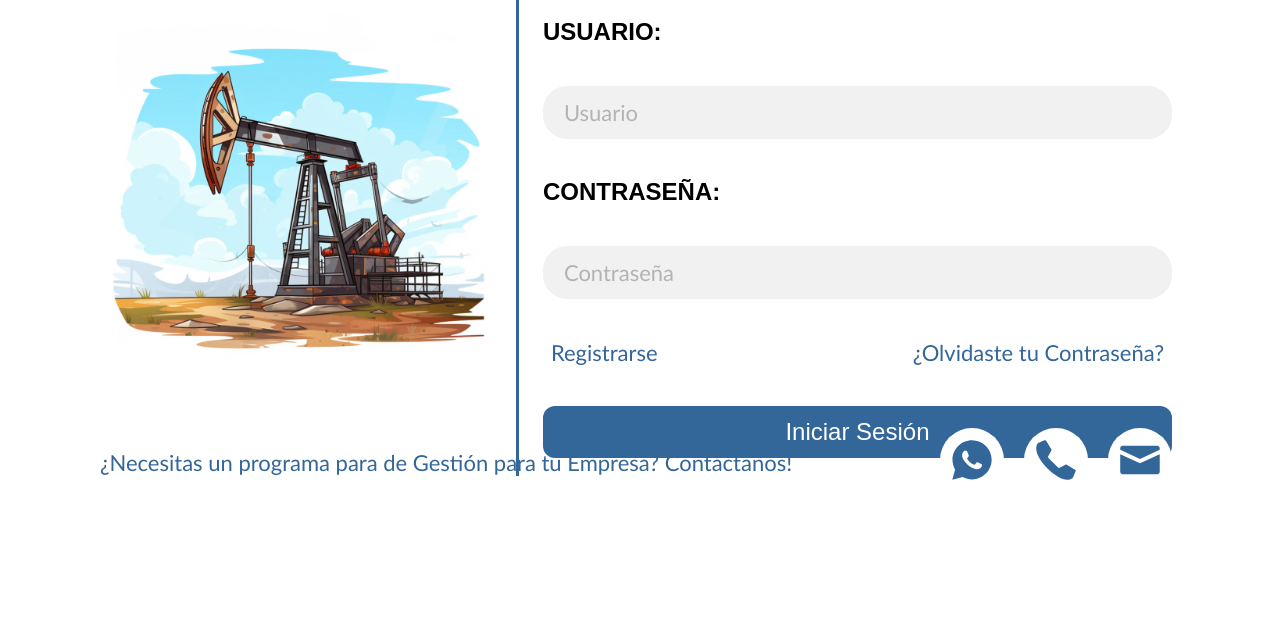
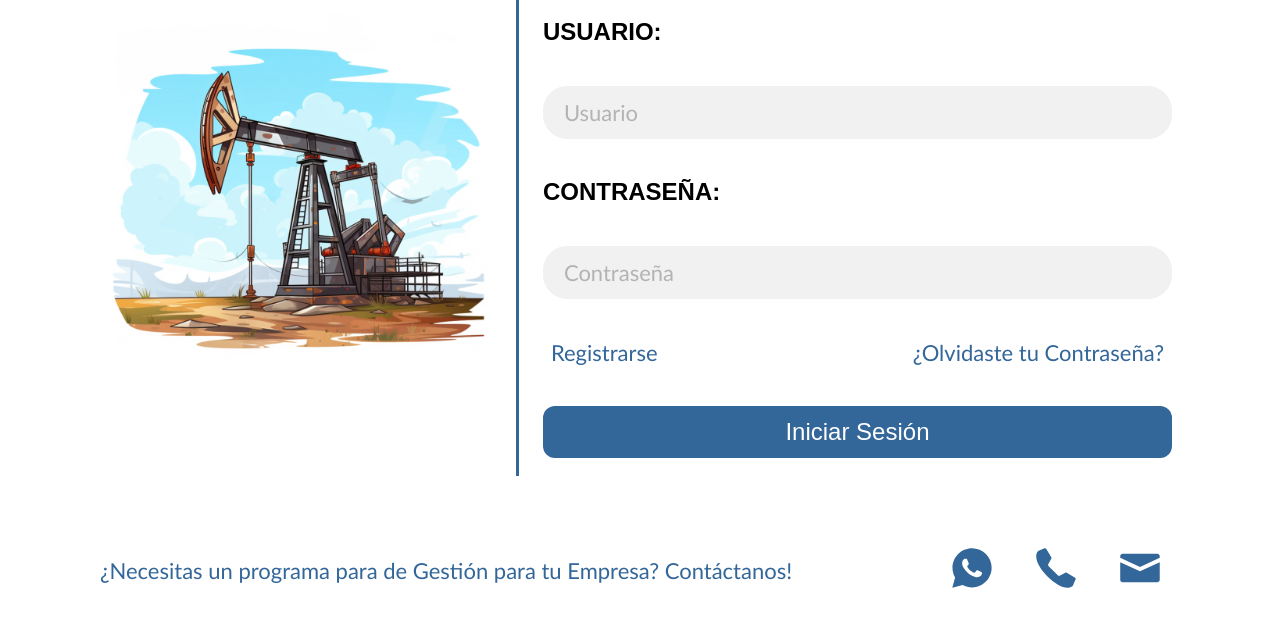
Before and after one commit to Dallton96/Oil_Management_System, a website: page index.html in a window 1280 px wide. Shown: the part 244-870 px from the top of the page. Before the commit the page ends 800 px from the top, so only its background shows below. Drawn offline with Linux system fonts and the light colour scheme.

Commit message:
Upload_Login
Loggin para pobres

```diff
--- a/src/css/styles.css
+++ b/src/css/styles.css
@@ -178,10 +178,6 @@ body {
 /*Estilos para el bloque de Contacto*/
 .contact-block {
     display: flex;
-    position: absolute;
-    bottom: 0px;
-    left: 0px;
-    right: 0px;
     justify-content:space-between;
     width: 1080px;
     margin: 60px auto;
```
